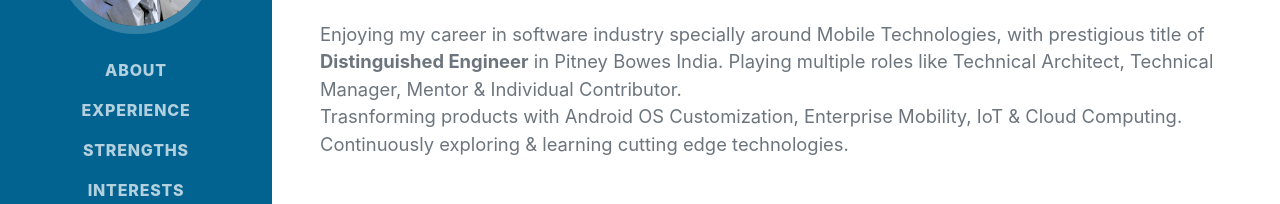
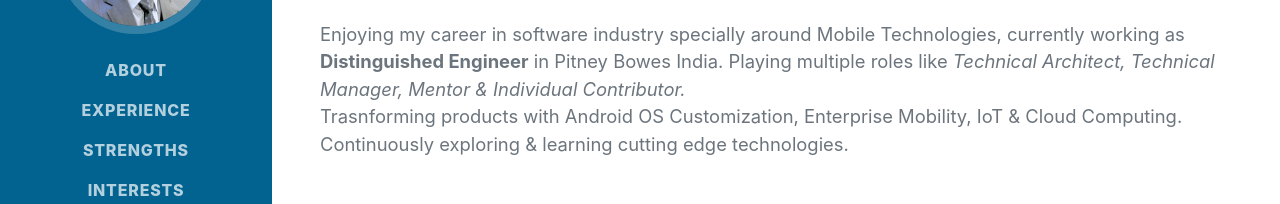
Before and after one commit to chetanupadhyay/chetanupadhyay.github.io, a plain HTML site: page index.html in a window 1280 px wide. Shown: the part 322-526 px from the top of the page. Drawn offline with nearby package versions, Linux system fonts and the light colour scheme; a web font is replaced by a local one.

Commit message:
Minor text formatting changes

```diff
--- a/index.html
+++ b/index.html
@@ -45,7 +45,7 @@
                         Tech Evangelist · Mentor · Visionary Entrepreneur
                     </div>
                     <p class="lead mb-5">
-                      Enjoying my career in software industry specially around Mobile Technologies, with prestigious title of <strong>Distinguished Engineer</strong> in Pitney Bowes India. Playing multiple roles like Technical Architect, Technical Manager, Mentor &amp; Individual Contributor. </br>
+                      Enjoying my career in software industry specially around Mobile Technologies, currently working as <strong>Distinguished Engineer</strong> in Pitney Bowes India. Playing multiple roles like <em>Technical Architect, Technical Manager, Mentor &amp; Individual Contributor.</em> </br>
                       Trasnforming products with Android OS Customization, Enterprise Mobility, IoT &amp; Cloud Computing. Continuously exploring &amp; learning cutting edge technologies.
                     </p>
                     <div class="social-icons">
```
